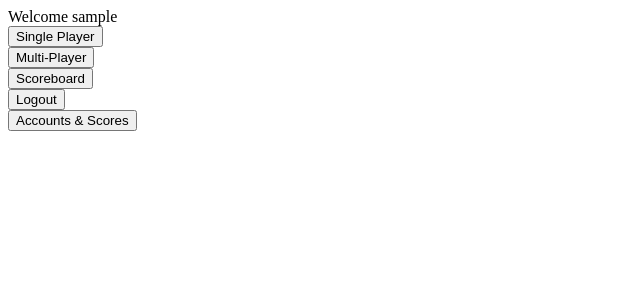
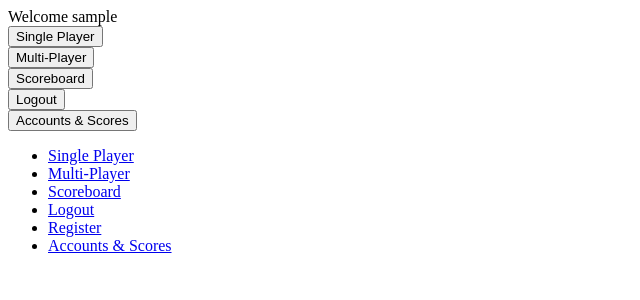
Before and after one commit to Je88/IT202, a PHP site: page /gamepage.php in a window 1280 px wide. Shown: the top 300 px of the page, without its empty margins (0-640 px from the left). Run offline with PHP 8.4, Linux system fonts and the light colour scheme; the visitor is signed in with stand-in values (Sample User, id 1).

Commit message:
Still Workingggg

```diff
--- a/gamepage.php
+++ b/gamepage.php
@@ -11,7 +11,7 @@ session_start();
 <section>Welcome <?php echo $_SESSION["username"]; ?></section>
 </head>
 <body>
-        <form action="homepage.php" style="display: inline-grid">
+       <form action="homepage.php" style="display: inline-grid">
         <input type="submit" value="Single Player"/>
         </form>
 	<br>
@@ -30,6 +30,16 @@ session_start();
 	<form action="homepage.php" style="display: inline-grid">
         <input type="submit" value="Accounts & Scores"/>
         </form>
+	<ul id="menu">
+		<li><a href="home.php">Single Player</a></li>
+		<li><a href="shop.php">Multi-Player</a></li>
+		<li><a href="faq.php">Scoreboard</a></li>
+		<li><a href="logout.php">Logout</a></li>
+		<li><a href="registration.php">Register</a></li>
+		<?php if($_SESSION['username'] = "admin"): ?>
+			<li><a href="Admin.php">Accounts & Scores</a></li>
+		<?php endif; ?>
+	</ul>
 
 </body>
 </html>
```
